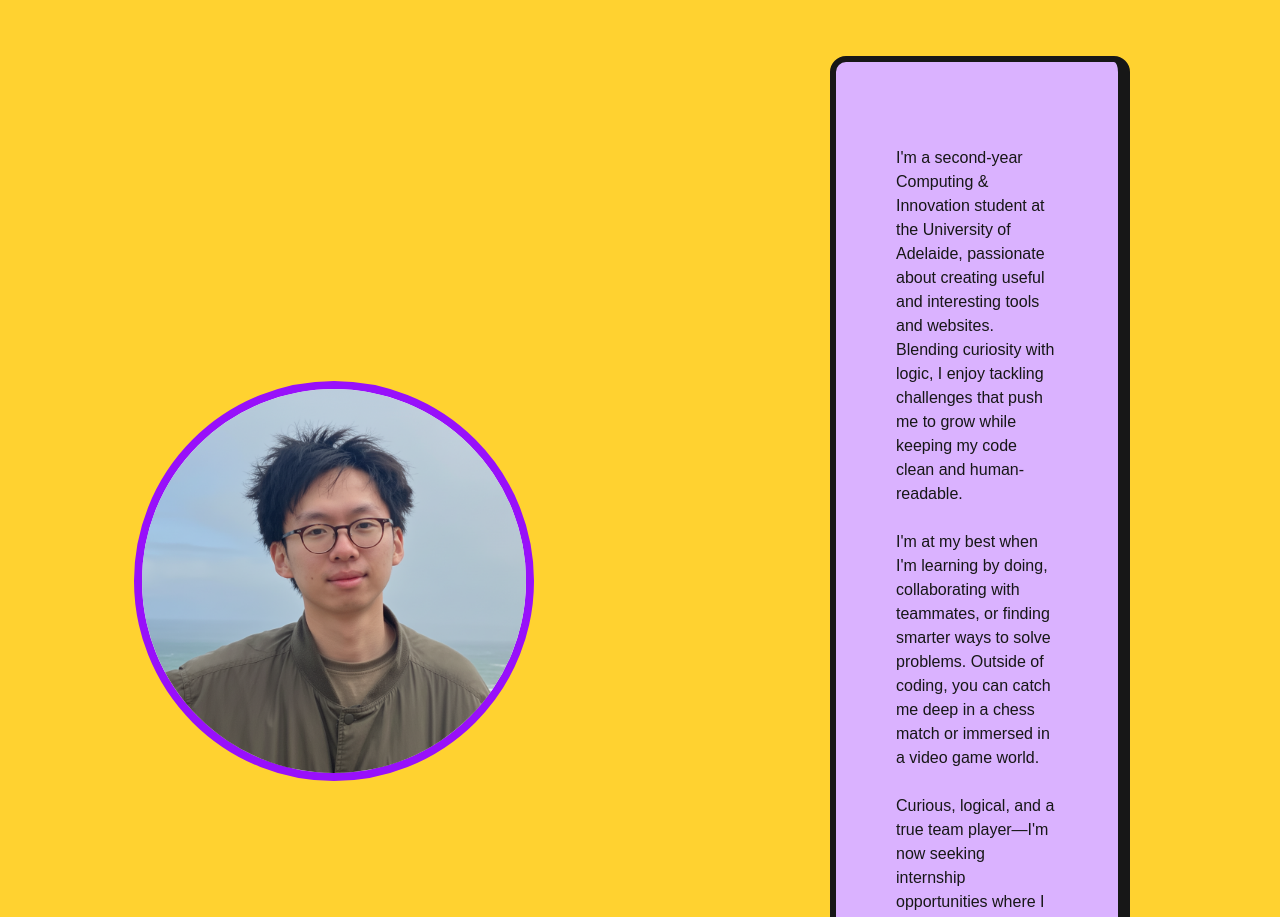
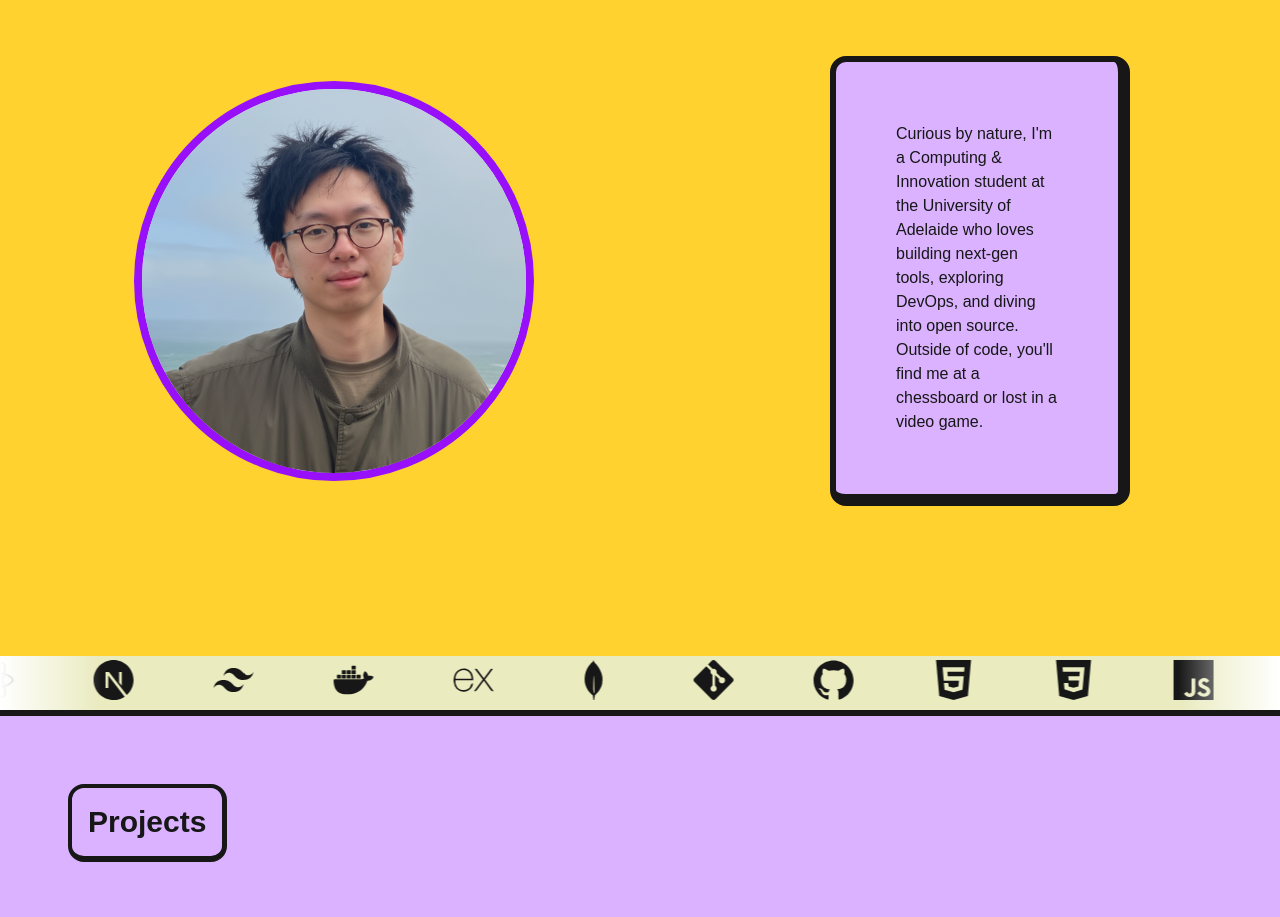
Before and after one commit to yl275/my-personal-site, a Next.js app: page / in a window 1280 px wide. Shown: the part 900-1817 px from the top of the page. Built offline with nearby package versions, Linux system fonts and the light colour scheme.

Commit message:
feat: update about

```diff
--- a/src/components/About/AboutMe.tsx
+++ b/src/components/About/AboutMe.tsx
@@ -5,26 +5,8 @@ export default function AboutMe() {
         className="bg-purple-300 m-4 rounded-2xl p-15
       border-6 border-b-12 border-r-12 text-bold text-[clamp(1rem,1vw,1.5rem)]"
       >
-        <br />
-
         <p>
-          I&apos;m a second-year Computing & Innovation student at the University of
-          Adelaide, passionate about creating useful and interesting tools and
-          websites. Blending curiosity with logic, I enjoy tackling challenges
-          that push me to grow while keeping my code clean and human-readable.
-        </p>
-        <br />
-        <p>
-          I&apos;m at my best when I&apos;m learning by doing, collaborating with
-          teammates, or finding smarter ways to solve problems. Outside of
-          coding, you can catch me deep in a chess match or immersed in a video
-          game world.
-        </p>
-        <br />
-        <p>
-          Curious, logical, and a true team player—I&apos;m now seeking internship
-          opportunities where I can contribute my skills, gain hands-on
-          experience, and keep leveling up as a developer.
+        Curious by nature, I'm a Computing & Innovation student at the University of Adelaide who loves building next-gen tools, exploring DevOps, and diving into open source. Outside of code, you'll find me at a chessboard or lost in a video game.
         </p>
       </div>
     </>
```
